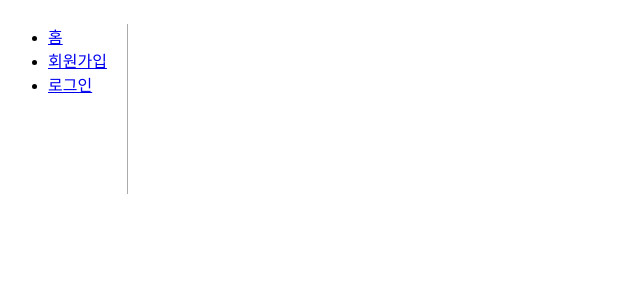
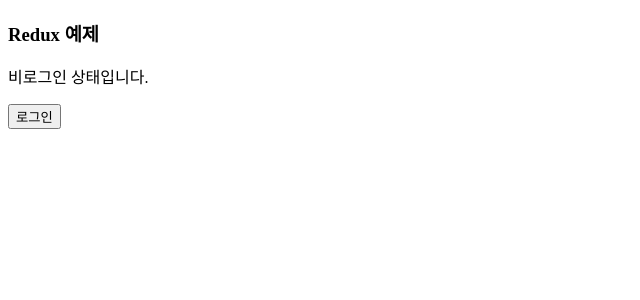
Before and after one commit to JeonghoonAHN0510/250526_Web_Spring2, a React (Vite) app in the folder src/main/reactapp/: page / in a window 1280 px wide. Before the commit this address had no page. Shown: the top 300 px of the page, without its empty margins (0-640 px from the left). Built offline with nearby package versions, Linux system fonts and the light colour scheme.

Commit message:
Study[React] : Redux

```diff
--- /dev/null
+++ b/src/main/reactapp/src/example/Day05/Component13.jsx
@@ -0,0 +1,46 @@
+import { useDispatch, useSelector } from 'react-redux';
+import { login, logout } from './UserSlice.jsx';
+
+export default function Comoponent13( props ){
+    // [1] store에 저장된 상태 가져오기
+    // const { 상태변수명 } = useSelector( (state)=>state.상태명 );
+    const { isAuthenticated } = useSelector( (state) => state.user );
+    console.log( isAuthenticated );
+
+    // [2] action을 이용한 전역변수 상태 변경
+    const dispatch = useDispatch();
+
+    // [3] 로그인 처리
+    const loginHandle = ( ) => {
+        // 로그인 axios 성공했다는 가정
+
+        // dispatch를 이용한 login action 요청
+        // dispatch( action() );
+        dispatch( login() );
+    } // func end
+
+    // [4] 로그아웃 처리
+    const logoutHandle = ( ) => {
+        // 로그아웃 axios 성공했다는 가정
+
+        // dispatch를 이용한 logout action 요청
+        dispatch( logout() );
+    } // func end
+
+    return(
+        <>
+        <h3> Redux 예제 </h3>
+        { isAuthenticated ?
+            <div>
+                <p> 안녕하세요, 회원님! </p>
+                <button onClick={logoutHandle}>로그아웃</button>
+            </div>
+            :
+            <div>
+                <p> 비로그인 상태입니다. </p>
+                <button onClick={loginHandle}>로그인</button>
+            </div>
+        }
+        </>
+    ) // return end
+} // func end
--- a/src/main/reactapp/src/example/Day05/UserSlice.jsx
+++ b/src/main/reactapp/src/example/Day05/UserSlice.jsx
@@ -11,7 +11,7 @@
     initialState,   // [1]에서 정의한 객체로 초기값을 설정, 추후에 다양하게 변경 가능
     reducers : {
         login : (state) => {state.isAuthenticated = true},        // 로그인 함수가 실행되면, 처리되는 코드
-        logout : (state) => {state.isAuthenticated == false}      // 로그아웃 함수가 실행되면, 처리되는 코드
+        logout : (state) => {state.isAuthenticated = false}       // 로그아웃 함수가 실행되면, 처리되는 코드
     }
     // 상태가 변경되는 함수 정의
 });
--- a/src/main/reactapp/src/main.jsx
+++ b/src/main/reactapp/src/main.jsx
@@ -91,15 +91,28 @@
 // 4. 렌더링할 컴포넌트 import하기
 // import Component11 from './example/Day04/Component11';
 // import Component12 from './example/Day04/Component12';
-import Task6 from './example/Day04/Task6';
+// import Task6 from './example/Day04/Task6';
 
 // 5. 렌더링하기 -> create.render()
 // create.render( <Component11/> );
 // create.render( <Component12/> );
-create.render( <Task6/> );
+// create.render( <Task6/> );
 
 // ================================= Day05 =================================
 // 4. 렌더링할 컴포넌트 import하기
+import Comoponent13 from './example/Day05/Component13';
 
+// [1] 생성한 store 불러오기
+import store from './example/Day05/Store';
+// [2] Store를 사용할 컴포넌트에 공급해주기
+// -> <Provider store={생성store}></Provider>
+// Provider는 dispatch보다 먼저 실행되어야한다.
+// -> 관례적으로 main.jsx에서 import한다.
+import { Provider } from 'react-redux';
 
 // 5. 렌더링하기 -> create.render()
+create.render(
+    <Provider store={store}>
+        <Comoponent13/>
+    </Provider>
+);
```
